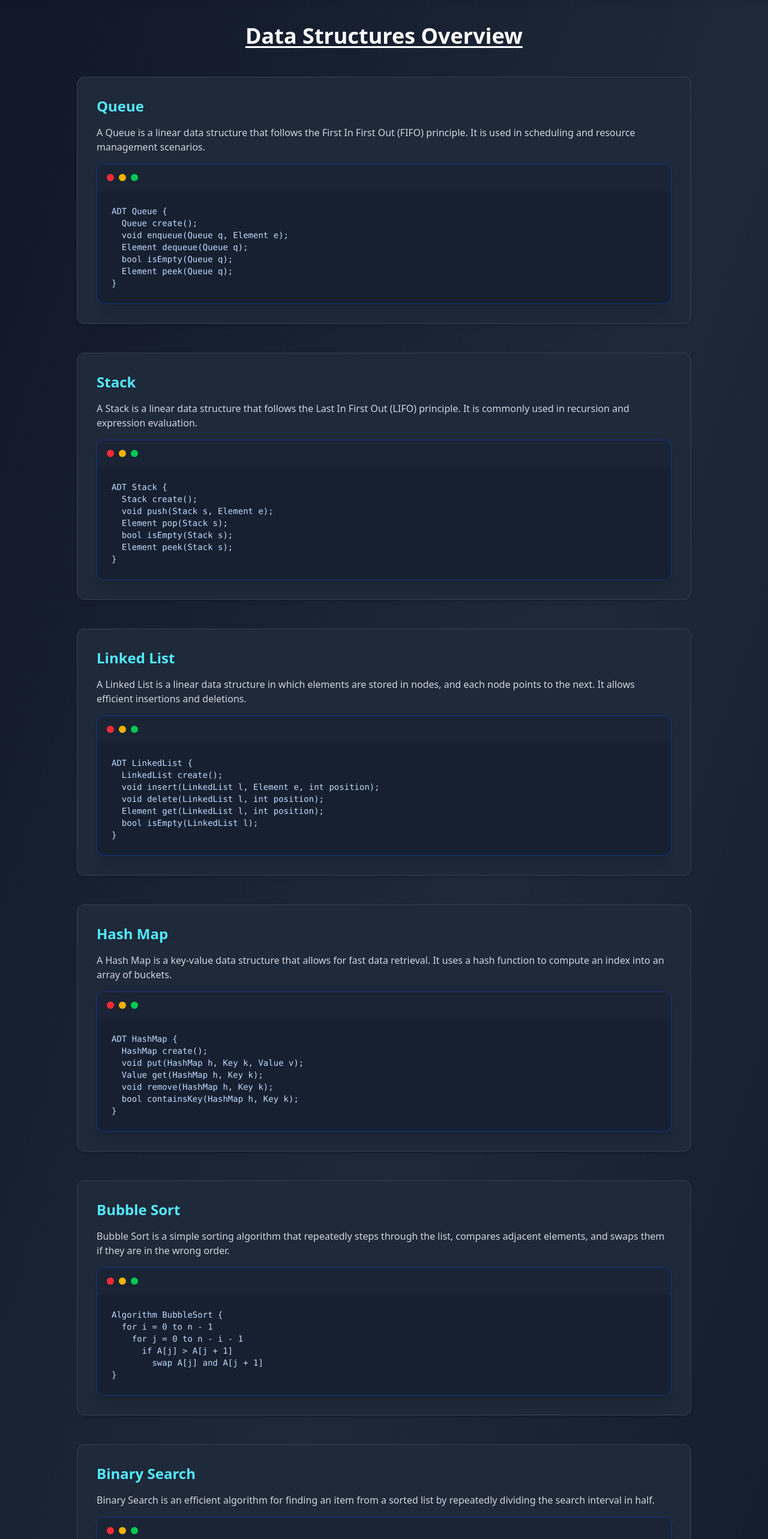
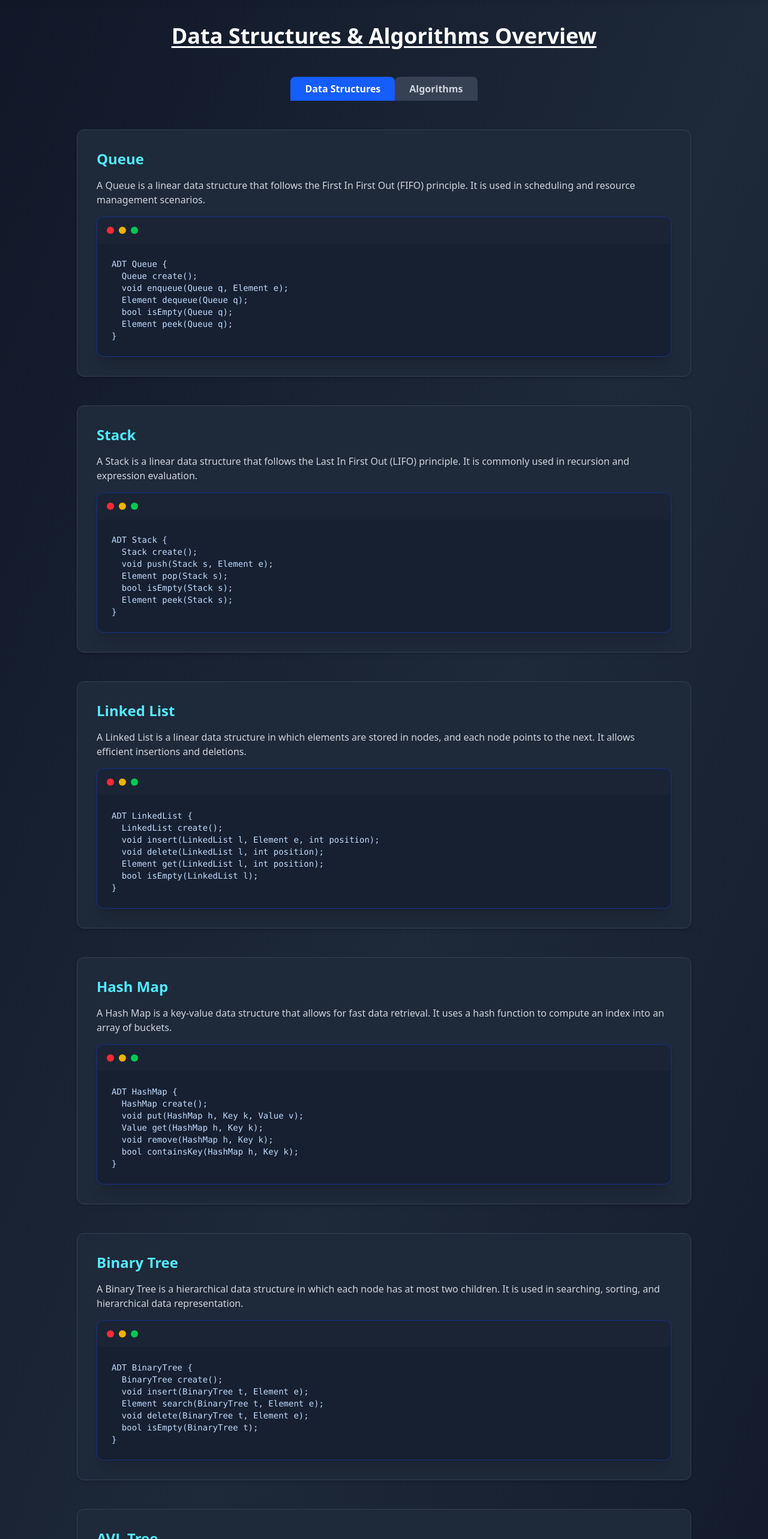
Before and after one commit to Sanket-2736/dsa-visualiser, a React (Vite) app: page /data-structures in a window 1280 px wide. Shown: the part 80-2646 px from the top of the page at 60% size. Built offline with nearby package versions, Linux system fonts and the light colour scheme.

Commit message:
Update DataStuctDesc.jsx

```diff
--- a/src/pages/DataStuctDesc.jsx
+++ b/src/pages/DataStuctDesc.jsx
@@ -1,7 +1,9 @@
-import React from 'react';
+import React, { useState } from 'react';
 import DescriptionCard from '../tools/DescriptionCard';
 
 function DataStructDesc() {
+  const [selectedTab, setSelectedTab] = useState('data-structures'); // State to control the active tab
+
   const dataStructures = [
     {
       title: 'Queue',
@@ -56,6 +58,111 @@ function DataStructDesc() {
       link: '/hash-map',
     },
     {
+      title: 'Binary Tree',
+      description:
+        'A Binary Tree is a hierarchical data structure in which each node has at most two children. It is used in searching, sorting, and hierarchical data representation.',
+      adt: `ADT BinaryTree {
+  BinaryTree create();
+  void insert(BinaryTree t, Element e);
+  Element search(BinaryTree t, Element e);
+  void delete(BinaryTree t, Element e);
+  bool isEmpty(BinaryTree t);
+}`,
+      link: '/binary-tree',
+    },
+    {
+      title: 'AVL Tree',
+      description:
+        'An AVL Tree is a self-balancing binary search tree where the difference in heights between left and right subtrees is at most one.',
+      adt: `ADT AVLTree {
+  AVLTree create();
+  void insert(AVLTree t, Element e);
+  void delete(AVLTree t, Element e);
+  Element search(AVLTree t, Element e);
+  bool isBalanced(AVLTree t);
+}`,
+      link: '/avl-tree',
+    },
+    {
+      title: 'Graph',
+      description:
+        'A Graph is a collection of nodes (vertices) and edges (connections between nodes). It is used in network representation, social networks, etc.',
+      adt: `ADT Graph {
+  Graph create();
+  void addVertex(Graph g, Vertex v);
+  void addEdge(Graph g, Vertex v1, Vertex v2);
+  bool hasEdge(Graph g, Vertex v1, Vertex v2);
+}`,
+      link: '/graph',
+    },
+  ];
+
+  const algorithms = [
+    {
+      title: 'DFS (Depth-First Search)',
+      description:
+        'DFS is an algorithm for traversing or searching tree or graph data structures. It starts at the root and explores as far as possible along each branch before backtracking.',
+      adt: `Algorithm DFS(graph, node) {
+  visited = set()
+  function visit(node) {
+    if node not in visited {
+      visited.add(node)
+      for neighbor in graph[node] {
+        visit(neighbor)
+      }
+    }
+  }
+  visit(node)
+}`,
+      link: '/dfs',
+    },
+    {
+      title: 'BFS (Breadth-First Search)',
+      description:
+        'BFS is an algorithm for traversing or searching tree or graph data structures. It starts at the root and explores the neighbor nodes level by level.',
+      adt: `Algorithm BFS(graph, start) {
+  queue = [start]
+  visited = set()
+  while queue is not empty {
+    node = queue.pop(0)
+    if node not in visited {
+      visited.add(node)
+      for neighbor in graph[node] {
+        queue.append(neighbor)
+      }
+    }
+  }
+}`,
+      link: '/bfs',
+    },
+    {
+      title: 'Prim\'s Algorithm',
+      description:
+        'Prim\'s Algorithm is a greedy algorithm that finds the minimum spanning tree for a weighted undirected graph.',
+      adt: `Algorithm Prims(graph) {
+  start = any node
+  mst = set()
+  while not all nodes in mst {
+    add the smallest edge that connects a node in mst to a node outside mst
+  }
+}`,
+      link: '/prims',
+    },
+    {
+      title: 'Kruskal\'s Algorithm',
+      description:
+        'Kruskal\'s Algorithm is a greedy algorithm for finding the minimum spanning tree of a graph by sorting all edges and adding edges to the tree.',
+      adt: `Algorithm Kruskal(graph) {
+  sort edges by weight
+  for each edge in sorted edges {
+    if the edge connects two disjoint sets {
+      add edge to mst
+    }
+  }
+}`,
+      link: '/kruskals',
+    },
+    {
       title: 'Bubble Sort',
       description:
         'Bubble Sort is a simple sorting algorithm that repeatedly steps through the list, compares adjacent elements, and swaps them if they are in the wrong order.',
@@ -85,46 +192,38 @@ function DataStructDesc() {
 }`,
       link: '/binary-search',
     },
-    {
-      title: 'Tower of Hanoi',
-      description:
-        'Tower of Hanoi is a classic recursive problem that involves moving a set of disks from one rod to another, following specific rules.',
-      adt: `Algorithm TowerOfHanoi(n, source, target, auxiliary) {
-  if n == 1
-    move disk from source to target
-    return
-  TowerOfHanoi(n-1, source, auxiliary, target)
-  move disk from source to target
-  TowerOfHanoi(n-1, auxiliary, target, source)
-}`,
-      link: '/tower-of-hanoi',
-    },
-    {
-      title: 'N-Queens Problem',
-      description:
-        'The N-Queens problem is a classic backtracking problem that involves placing N queens on an N×N chessboard such that no two queens threaten each other.',
-      adt: `Algorithm SolveNQueens(board, row, N) {
-  if row == N
-    print solution
-    return
-  for col = 0 to N - 1
-    if isSafe(board, row, col)
-      placeQueen(board, row, col)
-      SolveNQueens(board, row + 1, N)
-      removeQueen(board, row, col)
-}`,
-      link: '/n-queens',
-    },
   ];
 
   return (
     <div className="min-h-screen bg-gradient-to-br from-gray-900 via-gray-800 to-gray-900 py-12 px-4 sm:px-8 lg:px-32">
       <h1 className="text-4xl font-extrabold text-center text-white mb-12 underline underline-offset-4">
-        Data Structures Overview
+        Data Structures & Algorithms Overview
       </h1>
 
+      {/* Navigation Tabs */}
+      <div className="flex justify-center mb-12">
+        <button
+          className={`px-6 py-2 rounded-t-lg font-semibold ${
+            selectedTab === 'data-structures' ? 'bg-blue-600 text-white' : 'bg-gray-700 text-gray-300'
+          }`}
+          onClick={() => setSelectedTab('data-structures')}
+        >
+          Data Structures
+        </button>
+        <button
+          className={`px-6 py-2 rounded-t-lg font-semibold ${
+            selectedTab === 'algorithms' ? 'bg-blue-600 text-white' : 'bg-gray-700 text-gray-300'
+          }`}
+          onClick={() => setSelectedTab('algorithms')}
+        >
+          Algorithms
+        </button>
+      </div>
+
+      {/* Content based on selected tab */}
       <div className="flex flex-col gap-12">
-        {dataStructures.map((ds) => (
+        {selectedTab === 'data-structures' &&
+          dataStructures.map((ds) => (
             <div
               key={ds.title}
               className="bg-gray-800 border border-gray-700 rounded-xl p-8 w-full shadow-md"
@@ -143,6 +242,26 @@ function DataStructDesc() {
               </div>
             </div>
           ))}
+        {selectedTab === 'algorithms' &&
+          algorithms.map((algo) => (
+            <div
+              key={algo.title}
+              className="bg-gray-800 border border-gray-700 rounded-xl p-8 w-full shadow-md"
+            >
+              <h2 className="text-2xl font-bold text-cyan-300 mb-4">{algo.title}</h2>
+              <p className="text-gray-300 mb-4">{algo.description}</p>
+              <div className="mt-4 bg-gray-900/50 backdrop-blur-sm rounded-xl overflow-hidden border border-blue-700/50 shadow-xl">
+                <div className="p-4 bg-gray-800/50 flex gap-2">
+                  <div className="w-3 h-3 rounded-full bg-red-500"></div>
+                  <div className="w-3 h-3 rounded-full bg-yellow-500"></div>
+                  <div className="w-3 h-3 rounded-full bg-green-500"></div>
+                </div>
+                <div className="p-6 font-mono text-blue-200 whitespace-pre-wrap text-sm">
+                  {algo.adt}
+                </div>
+              </div>
+            </div>
+          ))}
       </div>
     </div>
   );
```
Lines whose indentation alone changed are shown as unchanged.
